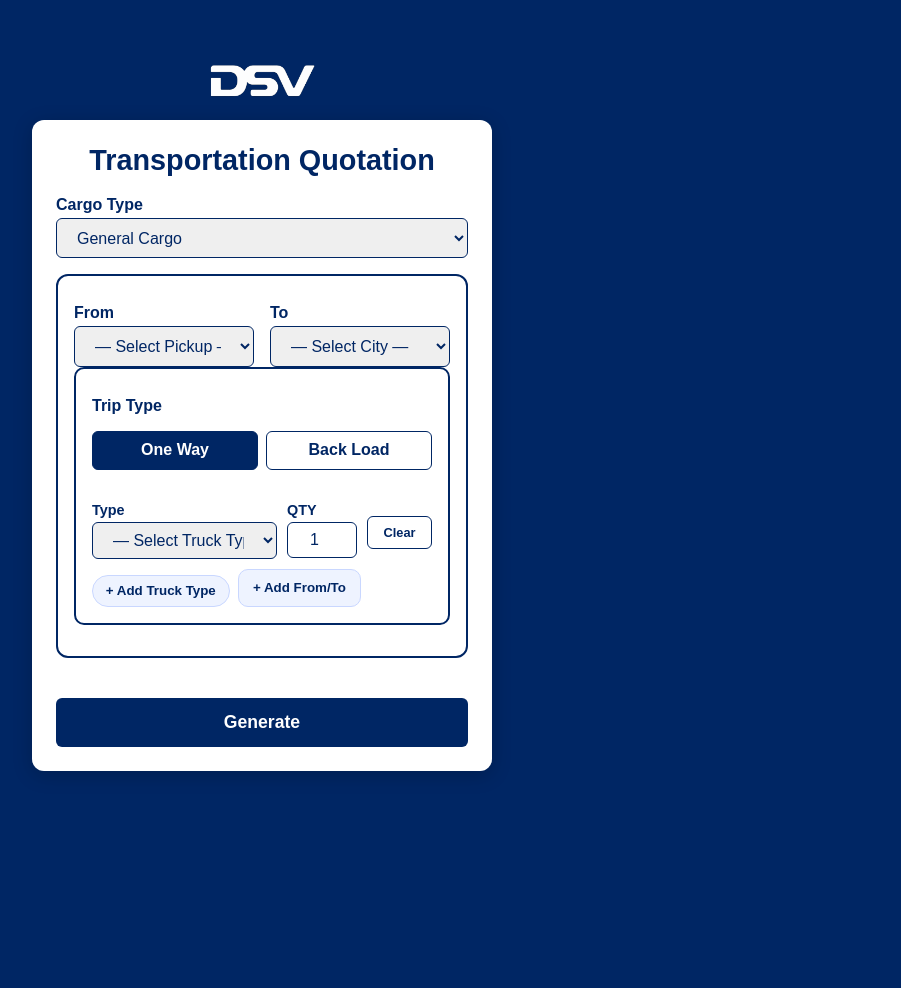
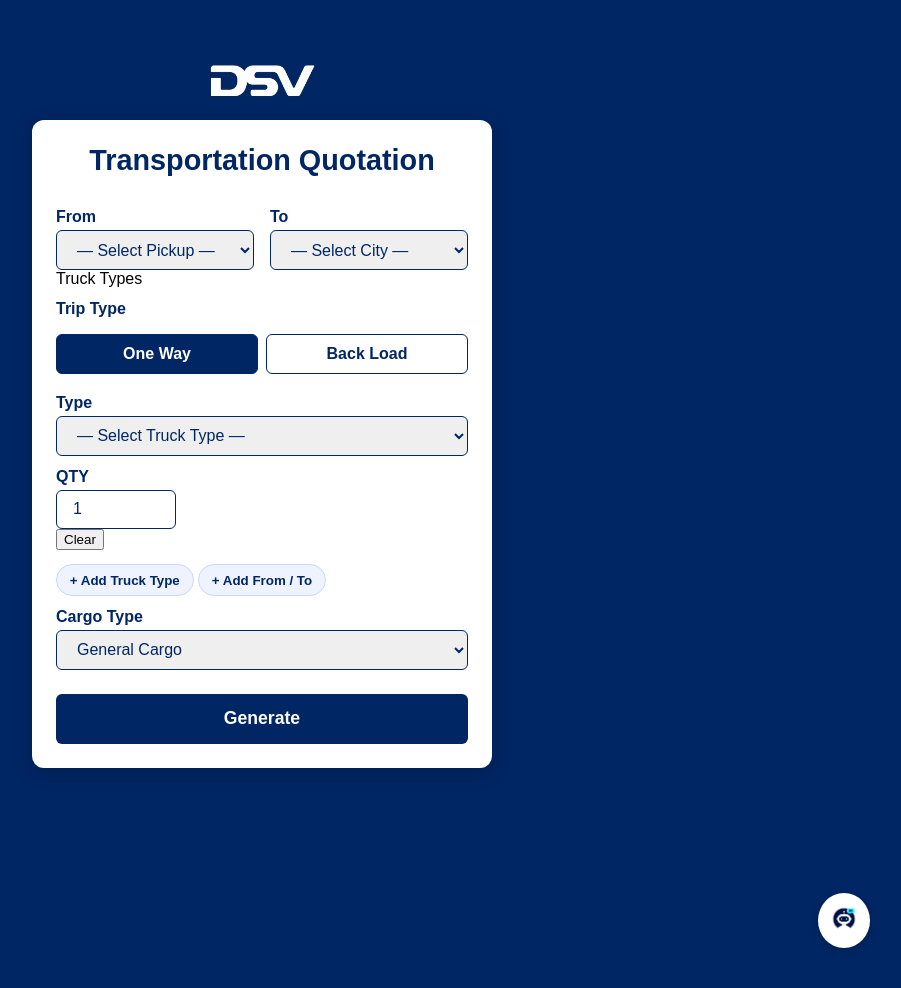
Before and after one commit to Jawadmhd1986/trans_test, a Flask app: page / in a window 1280 px wide. Shown: the whole page, without its empty margins (378-1279 px from the left). Run offline with Flask 3, Linux system fonts and the light colour scheme.

Commit message:
Update transport_form.html

```diff
--- a/templates/transport_form.html
+++ b/templates/transport_form.html
@@ -1,233 +1,326 @@
-<!doctype html>
+<!DOCTYPE html>
 <html lang="en">
 <head>
-  <meta charset="utf-8" />
-  <meta name="viewport" content="width=device-width, initial-scale=1" />
-  <title>Transportation Quotation</title>
-  <link rel="stylesheet" href="{{ url_for('static', filename='styles.css') }}">
+  <meta charset="UTF-8" />
+  <meta http-equiv="X-UA-Compatible" content="IE=edge"/>
+  <meta name="viewport" content="width=device-width, initial-scale=1.0"/>
+  <title>DSV Transportation Quotation</title>
+  <link rel="stylesheet" href="{{ url_for('static', filename='styles.css') }}" />
 </head>
 <body>
-  <img class="dsv-logo" src="{{ url_for('static', filename='dsv_logo.png') }}" alt="DSV" />
+  <!-- Floating DSV logo -->
+  <img src="{{ url_for('static', filename='dsv_logo.png') }}" alt="DSV Logo" class="dsv-logo" />
 
   <section class="quote-section">
     <div class="quote-card">
       <h1>Transportation Quotation</h1>
 
-      <!-- global cargo type -->
-      <label for="cargo_type">Cargo Type</label>
-      <select id="cargo_type">
-        <option value="general" selected>General Cargo</option>
-        <option value="chemical">Chemical Load</option>
-      </select>
+      <form action="{{ url_for('generate_transport') }}" method="POST" id="transportForm">
+        <!-- Top From / To (unchanged) -->
+        <div class="form-row">
+          <div class="form-group">
+            <label for="origin">From</label>
+            <select id="origin" name="origin" required>
+              <option value="">— Select Pickup —</option>
+              {% for o in origins %}
+                <option>{{ o }}</option>
+              {% endfor %}
+            </select>
+          </div>
+          <div class="form-group">
+            <label for="destination">To</label>
+            <select id="destination" name="destination" required>
+              <option value="">— Select City —</option>
+              {% for d in destinations %}
+                <option>{{ d }}</option>
+              {% endfor %}
+            </select>
+          </div>
+        </div>
 
-      <!-- Requests wrapper: we’ll add blocks inside -->
-      <div id="requests"></div>
+        <!-- Main route block (as you already have) -->
+        <div id="routeBlocks">
+          <div class="group-box route-block" data-route-index="0">
+            <div class="group-title">Truck Types</div>
 
-      <button id="btn-generate" class="btn-generate">Generate</button>
+            <!-- Trip Type pills for main -->
+            <div class="form-group">
+              <label>Trip Type</label>
+              <div class="trip-options" data-trip>
+                <label class="selected">
+                  <input type="radio" name="trip_type" value="one_way" checked />
+                  <span>One Way</span>
+                </label>
+                <label>
+                  <input type="radio" name="trip_type" value="back_load" />
+                  <span>Back Load</span>
+                </label>
+              </div>
+            </div>
+
+            <!-- First truck row -->
+            <div class="group-row trucks" data-trucks>
+              <div class="form-group">
+                <label class="tiny">Type</label>
+                <select name="truck_type_0[]" class="truck-type" required>
+                  <option value="">— Select Truck Type —</option>
+                  {% for t in truck_types %}
+                    <option value="{{ t }}">{{ t }}</option>
+                  {% endfor %}
+                </select>
+              </div>
+              <div class="form-group" style="max-width:120px;">
+                <label class="tiny">QTY</label>
+                <input type="number" name="truck_qty_0[]" class="truck-qty" min="1" step="1" value="1" />
+              </div>
+              <button type="button" class="btn-remove" data-role="remove-truck">Clear</button>
+            </div>
+          </div>
+        </div>
+
+        <!-- Buttons row (unchanged labels) -->
+        <div id="buttonsRow" style="margin-top:.5rem;">
+          <button type="button" id="add-truck-type" class="btn-add">+ Add Truck Type</button>
+          <button type="button" id="btnAddRoute" class="btn-add">+ Add From / To</button>
+        </div>
+
+        <!-- Cargo Type (unchanged) -->
+        <div class="form-group">
+          <label for="cargo_type">Cargo Type</label>
+          <select id="cargo_type" name="cargo_type" required>
+            <option value="general">General Cargo</option>
+            <option value="chemical">Chemical Load</option>
+            <option value="container">Container</option>
+          </select>
+        </div>
+
+        <button type="submit" class="btn-generate">Generate</button>
+      </form>
     </div>
   </section>
 
-  <!-- (Optional) your chatbot button/UI can stay as-is via chatbot.js -->
+  <!-- Chat toggle -->
+  <button class="chat-toggle" aria-label="Chat with DSV">
+    <img src="{{ url_for('static', filename='chat-icon.png') }}" alt="Chat" />
+  </button>
 
+  <!-- Chat box -->
+  <div id="chat-box" class="chat-box" aria-live="polite">
+    <div class="chat-header">
+      <span>DSV Assistant</span>
+      <button id="chat-close" title="Close chat">×</button>
+    </div>
+    <div class="chat-messages" id="chat-messages"></div>
+    <div class="chat-footer">
+      <input type="text" id="chat-input" placeholder="Type a message…" />
+      <button id="chat-send" type="button">Send</button>
+    </div>
+  </div>
+
+  <!-- Globals for JS -->
   <script>
-    // ---------- helpers ----------
-    const $  = (q, r=document) => r.querySelector(q);
-    const $$ = (q, r=document) => Array.from(r.querySelectorAll(q));
+    window.TRUCK_TYPES  = {{ truck_types|tojson }};
+    window.CICPA_CITIES = {{ cicpa_cities|tojson }};
+    window.LOCAL_TRUCKS = {{ local_trucks|tojson }};
+    window.CICPA_TRUCKS = {{ cicpa_trucks|tojson }};
+  </script>
 
-    const ORIGINS   = {{ origins|tojson }};
-    const CITIES    = {{ destinations|tojson }};
-    const TRUCKS_ALL = {{ truck_types|tojson }}; // union of all display labels
+  <!-- Your chatbot JS (unchanged) -->
+  <script src="{{ url_for('static', filename='chatbot.js') }}"></script>
 
-    // ---------- UI Makers ----------
-    function makeSelect(options, placeholder){
-      const s = document.createElement('select');
-      const ph = document.createElement('option');
-      ph.value = ""; ph.textContent = placeholder; ph.disabled = true; ph.selected = true;
-      s.appendChild(ph);
-      options.forEach(v=>{
-        const o = document.createElement('option');
-        o.value = v; o.textContent = v; s.appendChild(o);
+  <!-- Templates for rows/blocks -->
+  <template id="truckRowTpl">
+    <div class="group-row">
+      <div class="form-group">
+        <label class="tiny">Type</label>
+        <select class="truck-type" required>
+          <option value="">— Select Truck Type —</option>
+          {% for t in truck_types %}
+            <option value="{{ t }}">{{ t }}</option>
+          {% endfor %}
+        </select>
+      </div>
+      <div class="form-group" style="max-width:120px;">
+        <label class="tiny">QTY</label>
+        <input type="number" class="truck-qty" min="1" step="1" value="1" />
+      </div>
+      <button type="button" class="btn-remove" data-role="remove-truck">Clear</button>
+    </div>
+  </template>
+
+  <!-- Route block template WITH its own From/To and Trip Type pills (no "(Use main)") -->
+  <template id="routeBlockTpl">
+    <div class="group-box route-block">
+      <!-- From / To for this added route -->
+      <div class="form-row" data-route-fromto>
+        <div class="form-group">
+          <label class="tiny">From</label>
+          <select class="route-origin" required>
+            <option value="">— Select Pickup —</option>
+            {% for o in origins %}
+              <option>{{ o }}</option>
+            {% endfor %}
+          </select>
+        </div>
+        <div class="form-group">
+          <label class="tiny">To</label>
+          <select class="route-destination" required>
+            <option value="">— Select City —</option>
+            {% for d in destinations %}
+              <option>{{ d }}</option>
+            {% endfor %}
+          </select>
+        </div>
+      </div>
+
+      <div class="group-title">Truck Types</div>
+
+      <!-- Trip Type pills (same as main) -->
+      <div class="form-group">
+        <label>Trip Type</label>
+        <div class="trip-options" data-trip>
+          <label class="selected">
+            <input type="radio" value="one_way" checked />
+            <span>One Way</span>
+          </label>
+          <label>
+            <input type="radio" value="back_load" />
+            <span>Back Load</span>
+          </label>
+        </div>
+      </div>
+
+      <!-- One default truck row -->
+      <div class="group-row trucks" data-trucks>
+        <div class="form-group">
+          <label class="tiny">Type</label>
+          <select class="truck-type" required>
+            <option value="">— Select Truck Type —</option>
+            {% for t in truck_types %}
+              <option value="{{ t }}">{{ t }}</option>
+            {% endfor %}
+          </select>
+        </div>
+        <div class="form-group" style="max-width:120px;">
+          <label class="tiny">QTY</label>
+          <input type="number" class="truck-qty" min="1" step="1" value="1" />
+        </div>
+        <button type="button" class="btn-remove" data-role="remove-truck">Clear</button>
+      </div>
+
+      <!-- Per-block actions -->
+      <div class="form-row" style="gap:.5rem; margin-top:.5rem;">
+        <button type="button" class="btn-add" data-role="add-truck">+ Add Truck Type</button>
+        <button type="button" class="btn-remove" data-role="remove-route">Clear</button>
+      </div>
+    </div>
+  </template>
+
+  <!-- Minimal JS: main Add Truck, Add From/To (full boxed block with From/To + Trip pills) -->
+  <script>
+  (function () {
+    const routeBlocks = document.getElementById('routeBlocks');
+    const addRouteBtn = document.getElementById('btnAddRoute');
+    const buttonsRow  = document.getElementById('buttonsRow');
+    const truckRowTpl = document.getElementById('truckRowTpl');
+    const routeTpl    = document.getElementById('routeBlockTpl');
+    if (!routeBlocks || !addRouteBtn || !buttonsRow || !truckRowTpl || !routeTpl) return;
+
+    // Trip pill selector toggle (adds/removes .selected on labels)
+    function wireTripPills(container) {
+      const labels = Array.from(container.querySelectorAll('label'));
+      labels.forEach(lbl => {
+        const input = lbl.querySelector('input[type="radio"]');
+        if (!input) return;
+        input.addEventListener('change', () => {
+          labels.forEach(l => l.classList.remove('selected'));
+          lbl.classList.add('selected');
+        });
       });
-      return s;
     }
 
-    function makeTripSelector(){
-      const wrap = document.createElement('div');
-      wrap.className = 'trip-options';
-      const name = 'trip_'+Date.now()+'_'+Math.random().toString(36).slice(2,7);
-
-      const r1 = Object.assign(document.createElement('input'), {type:'radio', name, value:'one_way', id:'ow_'+name, checked:true});
-      const l1 = Object.assign(document.createElement('label'), {htmlFor:r1.id});
-      l1.textContent = 'One Way'; l1.classList.add('selected');
-
-      const r2 = Object.assign(document.createElement('input'), {type:'radio', name, value:'back_load', id:'bl_'+name});
-      const l2 = Object.assign(document.createElement('label'), {htmlFor:r2.id});
-      l2.textContent = 'Back Load';
-
-      function refresh(){
-        l1.classList.toggle('selected', r1.checked);
-        l2.classList.toggle('selected', r2.checked);
-      }
-      r1.addEventListener('change', refresh);
-      r2.addEventListener('change', refresh);
-
-      // Robust label click (even if something overlays)
-      wrap.addEventListener('click', (e)=>{
-        if(e.target.tagName === 'LABEL'){
-          const id = e.target.getAttribute('for');
-          const inp = wrap.querySelector('#'+CSS.escape(id));
-          if(inp){ inp.checked = true; refresh(); }
-        }
-      });
-
-      wrap.append(r1,l1,r2,l2);
-      return wrap;
+    // Wire one truck row's Clear
+    function wireTruckRow(row) {
+      const rm = row.querySelector('[data-role="remove-truck"]');
+      if (rm) rm.addEventListener('click', () => row.remove());
     }
 
-    function makeTruckRow(){
-      const row = document.createElement('div');
-      row.className = 'truck-type-row';
+    // Set distinct names for added route block to avoid touching your backend for the main route
+    function setNamesForBlock(block, idx) {
+      // From/To for this route
+      const o = block.querySelector('.route-origin');
+      const d = block.querySelector('.route-destination');
+      if (o) o.name = `origin_${idx}`;
+      if (d) d.name = `destination_${idx}`;
 
-      const selWrap = document.createElement('div');
-      selWrap.className = 'select-wrapper';
-      const lbl1 = document.createElement('label'); lbl1.textContent = 'Type';
-      const sel = makeSelect(TRUCKS_ALL, '— Select Truck Type —');
-      selWrap.append(lbl1, sel);
+      // Trip type pills (radio group name)
+      const trip = block.querySelector('[data-trip]');
+      if (trip) {
+        trip.querySelectorAll('input[type="radio"]').forEach(r => r.name = `trip_type_${idx}`);
+      }
 
-      const qtyWrap = document.createElement('div');
-      qtyWrap.className = 'qty-wrapper';
-      const lbl2 = document.createElement('label'); lbl2.textContent = 'QTY';
-      const qty = Object.assign(document.createElement('input'), {type:'number', min:'1', step:'1', value:'1'});
-      qtyWrap.append(lbl2, qty);
-
-      const btnClear = document.createElement('button');
-      btnClear.type = 'button';
-      btnClear.className = 'btn-remove';
-      btnClear.textContent = 'Clear';
-      btnClear.addEventListener('click', ()=> row.remove());
-
-      row.append(selWrap, qtyWrap, btnClear);
-      return row;
+      // Truck rows
+      block.querySelectorAll('.truck-type').forEach(el => el.name = `truck_type_${idx}[]`);
+      block.querySelectorAll('.truck-qty').forEach(el => el.name = `truck_qty_${idx}[]`);
     }
 
-    function makeRequestBlock({withRemove=false}={}){
-      const block = document.createElement('div');
-      block.className = 'request-block';
+    // Wire a route block
+    function wireRouteBlock(block, idx) {
+      setNamesForBlock(block, idx);
 
-      // Row: From / To
-      const rowFT = document.createElement('div');
-      rowFT.className = 'form-row';
-      const g1 = document.createElement('div'); g1.className = 'form-group';
-      const g2 = document.createElement('div'); g2.className = 'form-group';
+      // Trip pills styling
+      const tripWrap = block.querySelector('[data-trip]');
+      if (tripWrap) wireTripPills(tripWrap);
 
-      const lFrom = document.createElement('label'); lFrom.textContent = 'From';
-      const sFrom = makeSelect(ORIGINS, '— Select Pickup —');
+      // Add-truck inside this block
+      const trucksWrap = block.querySelector('[data-trucks]');
+      const addTruckBtn = block.querySelector('[data-role="add-truck"]');
+      if (addTruckBtn && trucksWrap) {
+        addTruckBtn.addEventListener('click', () => {
+          const row = truckRowTpl.content.firstElementChild.cloneNode(true);
+          row.querySelector('.truck-type').name = `truck_type_${idx}[]`;
+          row.querySelector('.truck-qty').name  = `truck_qty_${idx}[]`;
+          wireTruckRow(row);
+          trucksWrap.insertAdjacentElement('beforeend', row);
+        });
+      }
 
-      const lTo = document.createElement('label'); lTo.textContent = 'To';
-      const sTo = makeSelect(CITIES, '— Select City —');
+      // Clear truck rows
+      block.querySelectorAll('[data-role="remove-truck"]').forEach(wireTruckRow);
 
-      g1.append(lFrom, sFrom); g2.append(lTo, sTo);
-      rowFT.append(g1, g2);
-
-      // Trip card box
-      const tripCard = document.createElement('div');
-      tripCard.className = 'trip-card';
-
-      const tLabel = document.createElement('label'); tLabel.textContent = 'Trip Type';
-      const tripSel = makeTripSelector();
-      tripCard.append(tLabel, tripSel);
-
-      // trucks container + first row
-      const trucksWrap = document.createElement('div');
-      trucksWrap.className = 'trucks';
-      trucksWrap.append( makeTruckRow() );
-
-      const actions = document.createElement('div');
-      actions.className = 'request-actions';
-
-      const btnAddTruck = document.createElement('button');
-      btnAddTruck.type = 'button';
-      btnAddTruck.className = 'btn-add';
-      btnAddTruck.textContent = '+ Add Truck Type';
-      btnAddTruck.addEventListener('click', ()=> trucksWrap.append( makeTruckRow() ));
-
-      const btnAddFT = document.createElement('button');
-      btnAddFT.type = 'button';
-      btnAddFT.className = 'btn-add-ft';
-      btnAddFT.textContent = '+ Add From/To';
-      btnAddFT.addEventListener('click', ()=> addRequestBlock(true));
-
-      const btnRemoveBlock = document.createElement('button');
-      btnRemoveBlock.type = 'button';
-      btnRemoveBlock.className = 'btn-remove btn-remove-block';
-      btnRemoveBlock.textContent = 'Remove From/To';
-      btnRemoveBlock.style.marginLeft = 'auto';
-      btnRemoveBlock.addEventListener('click', ()=> block.remove());
-
-      actions.append(btnAddTruck, btnAddFT);
-      if (withRemove) actions.append(btnRemoveBlock);
-
-      tripCard.append(trucksWrap, actions);
-      block.append(rowFT, tripCard);
-      return block;
+      // Remove the whole added route
+      const rmRoute = block.querySelector('[data-role="remove-route"]');
+      if (rmRoute) rmRoute.addEventListener('click', () => block.remove());
     }
 
-    function addRequestBlock(withRemove){
-      $('#requests').appendChild(makeRequestBlock({withRemove}));
-    }
+    // Wire trip pills in main block so visuals stay in sync
+    const mainTrip = document.querySelector('.route-block[data-route-index="0"] [data-trip]');
+    if (mainTrip) wireTripPills(mainTrip);
 
-    // ---------- boot ----------
-    addRequestBlock(false); // first block (no remove)
-    // main trip radios styling safety (if you later put a "main" set above blocks)
-    // handled per-block by makeTripSelector()
+    // Main "+ Add Truck Type" adds to first block only (index 0)
+    (function wireMainAddTruck() {
+      const mainAddBtn = document.getElementById('add-truck-type');
+      const mainBlock  = routeBlocks.querySelector('.route-block[data-route-index="0"]');
+      if (!mainAddBtn || !mainBlock) return;
+      const trucksWrap = mainBlock.querySelector('[data-trucks]');
 
-    // ---------- submit ----------
-    $('#btn-generate').addEventListener('click', async ()=>{
-      const cargo_type = $('#cargo_type').value;
-      const requests = [];
-      $$('#requests .request-block').forEach((b)=>{
-        const origin = $('select', $('.form-group', b));
-        const dest   = $$('.form-group select', b)[1];
-        const trip   = $('.trip-options input[type=radio]:checked', b);
-        const trucks = [];
+      mainAddBtn.addEventListener('click', () => {
+        const row = truckRowTpl.content.firstElementChild.cloneNode(true);
+        row.querySelector('.truck-type').name = 'truck_type_0[]';
+        row.querySelector('.truck-qty').name  = 'truck_qty_0[]';
+        wireTruckRow(row);
+        trucksWrap.insertAdjacentElement('beforeend', row);
+      });
+    })();
 
-        $$('.trucks .truck-type-row', b).forEach((r)=>{
-          const label = $('select', r).value || '';
-          const qty   = $('input[type=number]', r).value || '0';
-          if(label && Number(qty) > 0){
-            trucks.push({label, qty, trip_kind: (trip ? trip.value : 'one_way')});
-          }
-        });
-
-        if(origin && dest){
-          requests.push({
-            origin: origin.value || '',
-            destination: dest.value || '',
-            main_trip: (trip ? trip.value : 'one_way'),
-            trucks
-          });
-        }
-      });
-
-      if(!requests.length){ alert('Please fill at least one From/To and a truck.'); return; }
-
-      try{
-        const res = await fetch('/generate_transport_multi', {
-          method: 'POST',
-          headers: {'Content-Type':'application/json'},
-          body: JSON.stringify({ cargo_type, requests })
-        });
-        if(!res.ok){ const err = await res.json().catch(()=>({error:'Server error'})); throw new Error(err.error||'Server error'); }
-        const blob = await res.blob();
-        const url = URL.createObjectURL(blob);
-        const a = document.createElement('a');
-        a.href = url; a.download = 'Transport_Quotation_Multi.docx';
-        document.body.appendChild(a); a.click();
-        a.remove(); URL.revokeObjectURL(url);
-      }catch(e){
-        alert(e.message || 'Failed to generate document.');
-      }
+    // "+ Add From / To" → insert full boxed route (with its own From/To + Trip pills) ABOVE buttons row
+    let routeIdx = 1; // main is 0
+    addRouteBtn.addEventListener('click', () => {
+      const node = routeTpl.content.firstElementChild.cloneNode(true);
+      wireRouteBlock(node, routeIdx++);
+      buttonsRow.insertAdjacentElement('beforebegin', node);
     });
+  })();
   </script>
 </body>
 </html>
```
